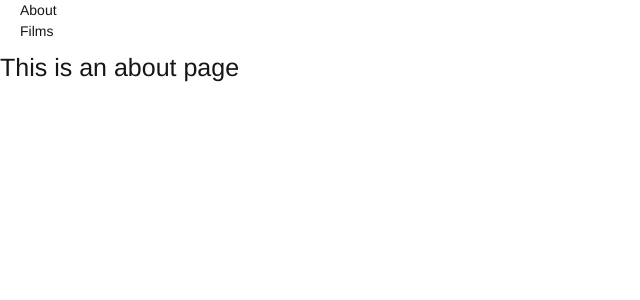
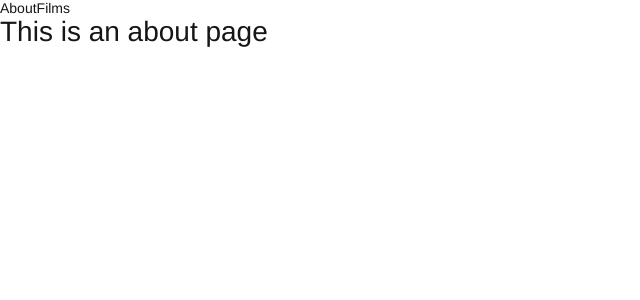
Before and after one commit to Sitkus/star_wars_mini_app-vue, a Vue app: page / in a window 1280 px wide. Shown: the top 300 px of the page, without its empty margins (0-640 px from the left). Built offline with nearby package versions, Linux system fonts and the light colour scheme.

Commit message:
Removed bootstrap

```diff
--- a/public/index.html
+++ b/public/index.html
@@ -5,12 +5,6 @@
         <meta http-equiv="X-UA-Compatible" content="IE=edge" />
         <meta name="viewport" content="width=device-width,initial-scale=1.0" />
         <link rel="icon" href="<%= BASE_URL %>favicon.ico" />
-        <link
-            href="https://cdn.jsdelivr.net/npm/bootstrap@5.0.2/dist/css/bootstrap.min.css"
-            rel="stylesheet"
-            integrity="sha384-EVSTQN3/azprG1Anm3QDgpJLIm9Nao0Yz1ztcQTwFspd3yD65VohhpuuCOmLASjC"
-            crossorigin="anonymous"
-        />
         <title><%= htmlWebpackPlugin.options.title %></title>
     </head>
 
--- a/src/components/NavigationMenu.vue
+++ b/src/components/NavigationMenu.vue
@@ -1,14 +1,8 @@
 <template>
     <nav class="nav">
-        <ul class="nav__list">
-            <li class="nav__item">
-                <router-link class="nav__link" to="/">About</router-link>
-            </li>
+        <router-link class="nav__link" to="/">About</router-link>
 
-            <li class="nav__item">
-                <router-link class="nav__link" to="/films">Films</router-link>
-            </li>
-        </ul>
+        <router-link class="nav__link" to="/films">Films</router-link>
     </nav>
 </template>
 
```
